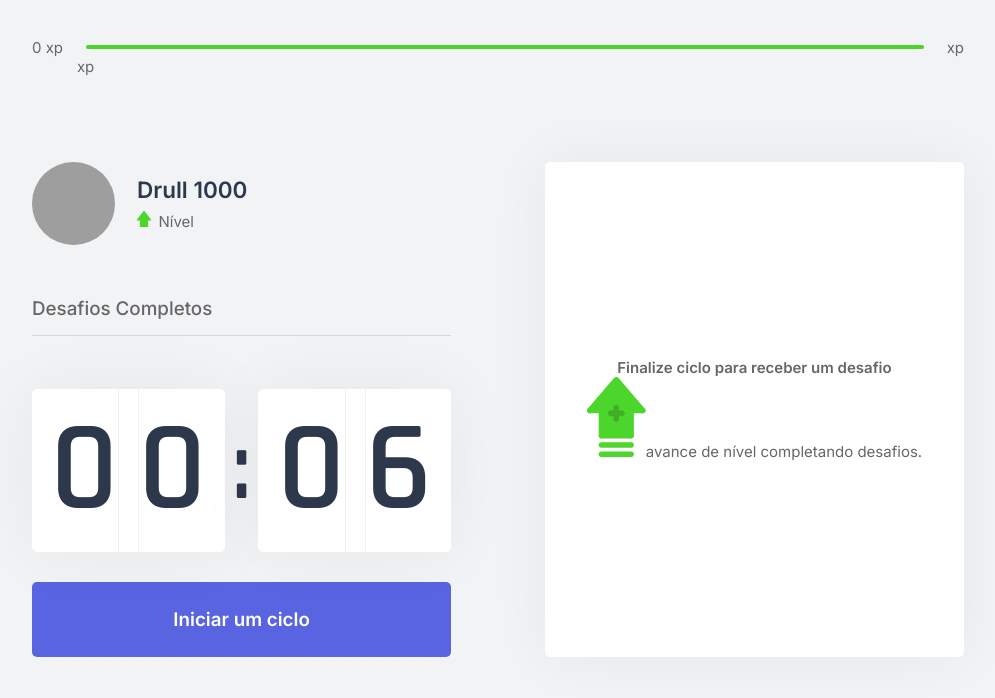
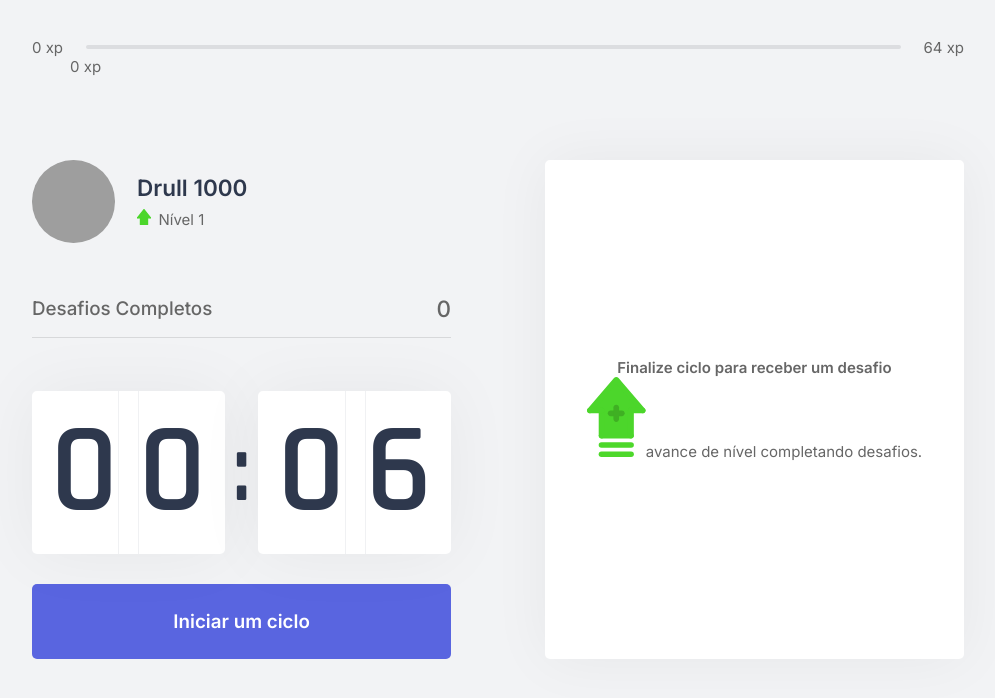
Before and after one commit to caetano-dev/nlw-4, a Next.js app: page / in a window 1280 px wide. Shown: the top 698 px of the page, without its empty margins (142-1137 px from the left). Built offline with nearby package versions, Linux system fonts and the light colour scheme; grey boxes are pictures that could not be loaded.

Commit message:
Adding ChallengesProvider

```diff
--- a/src/pages/index.tsx
+++ b/src/pages/index.tsx
@@ -1,4 +1,5 @@
 import React from "react";
+import { GetServerSideProps } from "next";
 import Head from "next/head";
 import styles from "../styles/pages/home.module.css";
 import { CompletedChallenges } from "../components/CompletedChallenges";
@@ -7,9 +8,20 @@ import { Profile } from "../components/Profile";
 import { Countdown } from "../components/Countdown";
 import { ChallengeBox } from "../components/ChallengeBox";
 import { CountdownProvider } from "../contexts/CountdownContext";
+import { ChallengesProvider } from "../contexts/ChallengesContext";
 
-export default function Home() {
+interface HomeProps {
+  level: number;
+  currentExperience: number;
+  challengesCompleted: number;
+}
+export default function Home(props: HomeProps) {
   return (
+    <ChallengesProvider
+      level={props.level}
+      currentExperience={props.currentExperience}
+      challengesCompleted={props.challengesCompleted}
+    >
       <div className={styles.container}>
         <Head>
           <title>move.it</title>
@@ -28,5 +40,17 @@ export default function Home() {
           </section>
         </CountdownProvider>
       </div>
+    </ChallengesProvider>
   );
 }
+
+export const getServerSideProps: GetServerSideProps = async (ctx) => {
+  const { level, currentExperience, challengesCompleted } = ctx.req.cookies;
+  return {
+    props: {
+      level: Number(level),
+      currentExperience: Number(currentExperience),
+      challengesCompleted: Number(challengesCompleted),
+    },
+  };
+};
```
Lines whose indentation alone changed are shown as unchanged.
